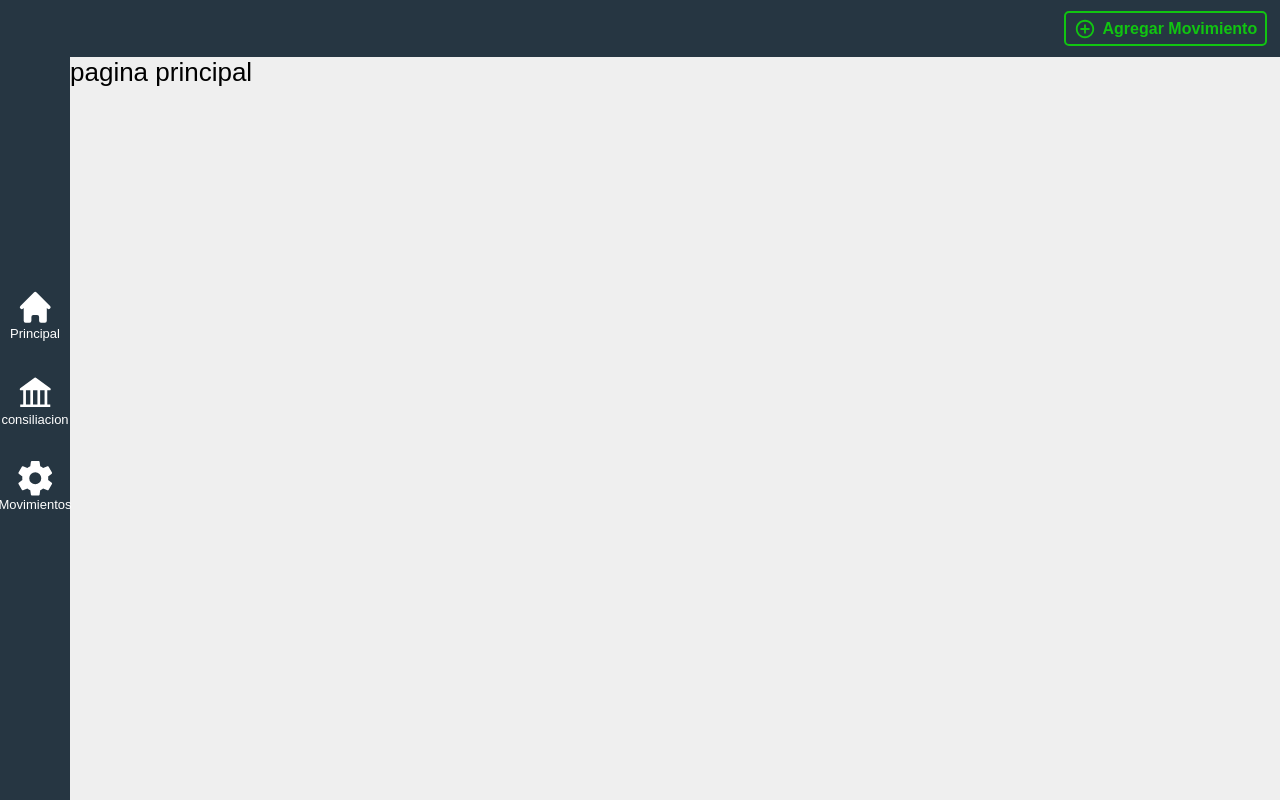
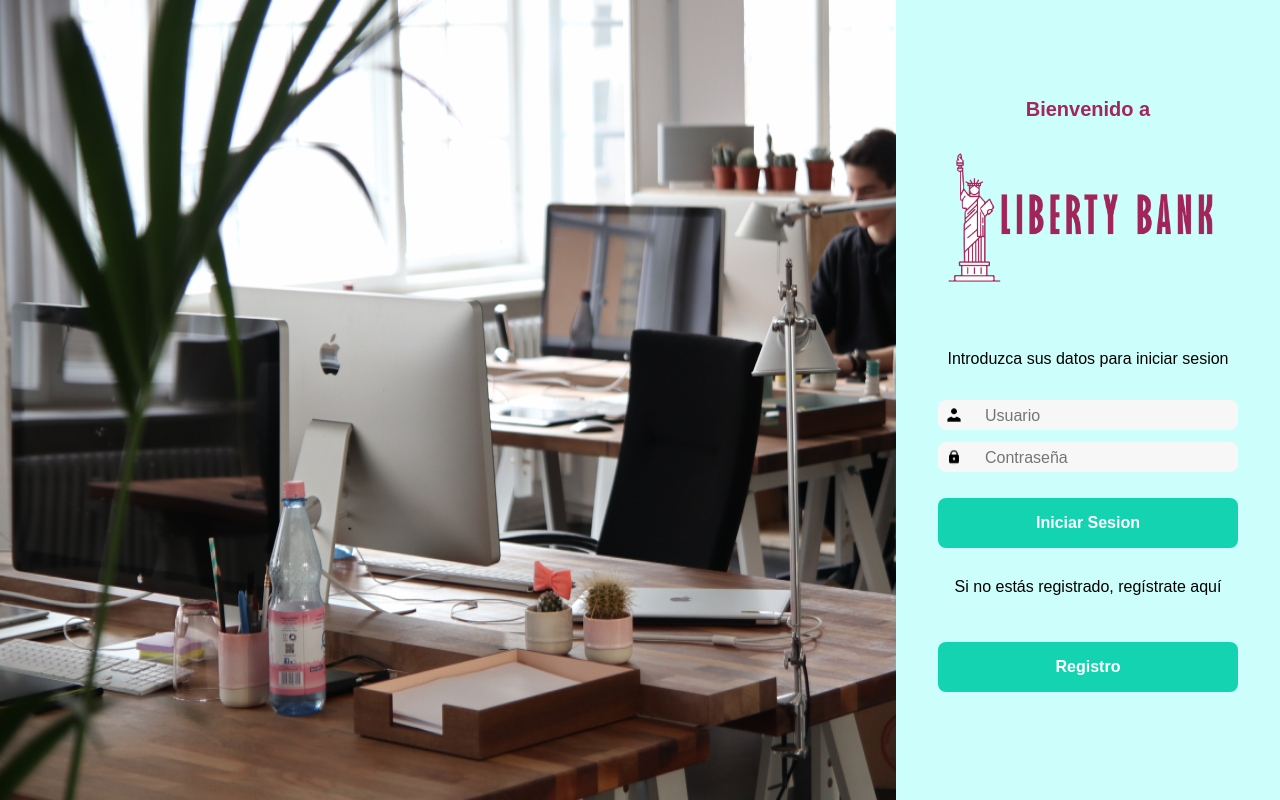
Before and after one commit to famerca/liberty-bank, a React (Create React App) app: page /login in a window 1280 px wide. Before the commit this address led to /home. Built offline with nearby package versions, Linux system fonts and the light colour scheme.

Commit message:
borrar layout y agregar link a registro

```diff
--- a/src/App.jsx
+++ b/src/App.jsx
@@ -10,7 +10,7 @@
 
 function App() {
 
-  const [user, setUser] = useState(true);
+  const [user, setUser] = useState(false);
 
   const login = () =>
   {
--- a/src/components/Login.jsx
+++ b/src/components/Login.jsx
@@ -5,6 +5,7 @@
 import locki from "../icons/Lock.svg";
 import logo from "../icons/LB.png";
 import img from "../icons/img.png";
+import { Link } from "react-router-dom";
 
 const Login = () => {
   return (
@@ -58,14 +59,15 @@
               <h1 className="subtitle">
                 Si no estás registrado, regístrate aquí
               </h1>
+              <Link to='/register'>
                 <button
-                type="submit"
+                  type="button"
                   value="Registrar"
-                placeholder="huehue"
                   className="primary-button login-button"
                 >
                   Registro
                 </button>
+              </Link>
             </div>
           </div>
         </section>
```
Also changed, not shown: src/components/Layout.jsx (deleted, +0 -11 lines). Lines whose indentation alone changed are shown as unchanged.
